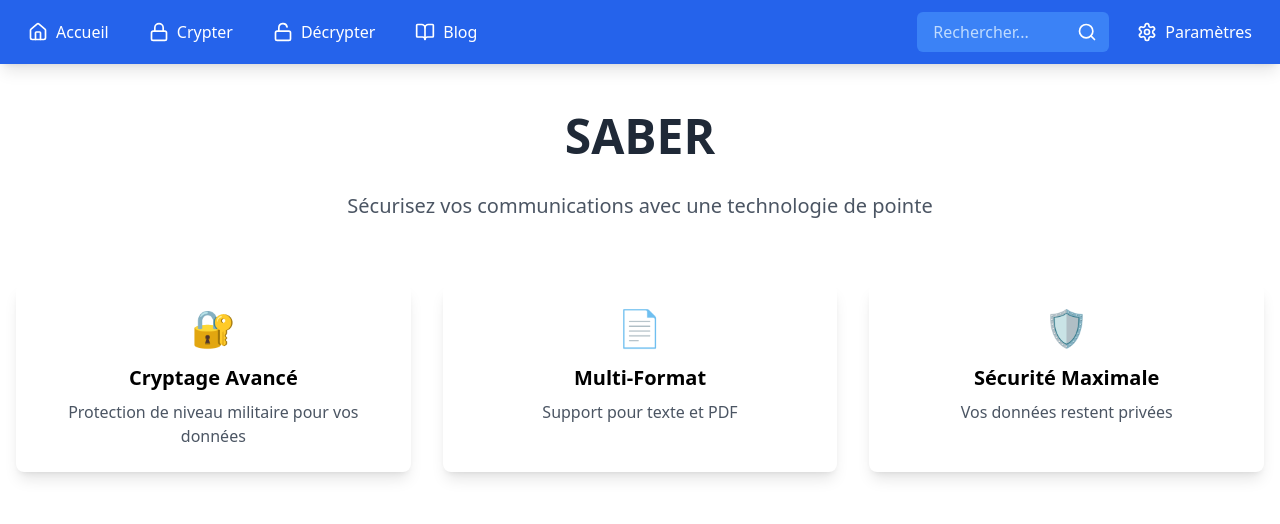
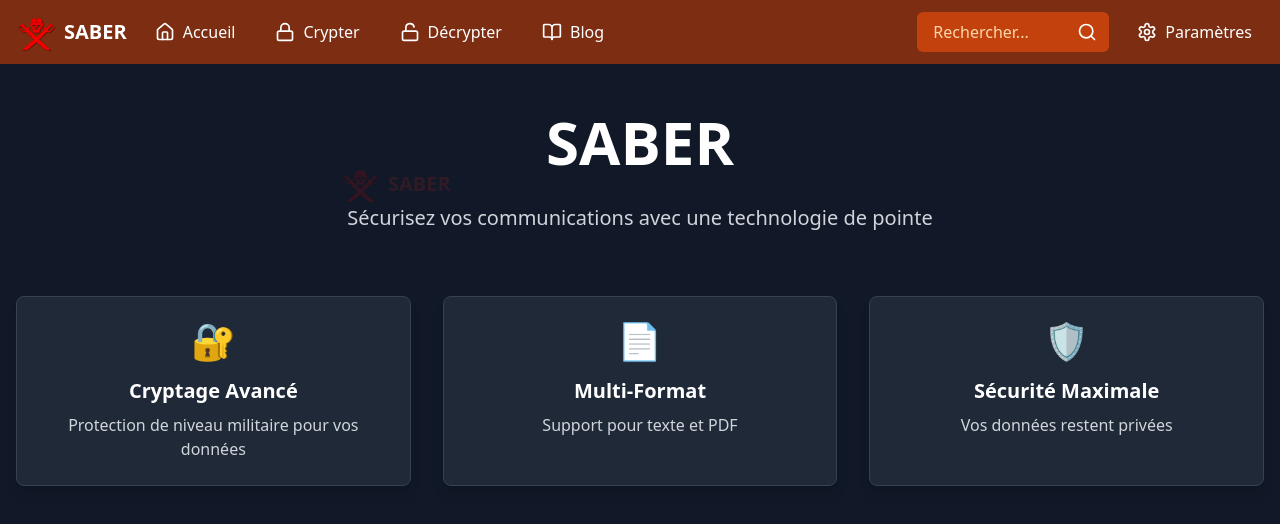
Before and after one commit to mpgamer75/fall2024-webtech-210, a Next.js app in the folder app-cryptage/: page / in a window 1280 px wide. Shown: the top 524 px of the page. Built offline with nearby package versions, Linux system fonts and the light colour scheme.

Commit message:
feat: ajout d'un style pour le logo et modification de la couleur de la barre de navigation et de l apage d'acceuil

```diff
--- a/app-cryptage/src/app/components/Logo.js
+++ b/app-cryptage/src/app/components/Logo.js
@@ -5,13 +5,13 @@ const Logo = () => {
   return (
     <div className="flex items-center space-x-2">
       <Image
-        src="/images/https://fr.pinterest.com/cerebraldefence/" // lien logo
+        src="/logo-app3.png" // lien logo
         alt="SABER"
         width={40}
         height={40}
         className="dark:invert" // Inverse les couleurs en cas d'activation du mode sombre
       />
-      <span className="font-bold text-xl text-gray-800 dark:text-white">
+      <span className="font-bold text-xl text-white-800 dark:text-white">
         SABER
       </span>
     </div>
--- a/app-cryptage/src/app/components/Navigation.js
+++ b/app-cryptage/src/app/components/Navigation.js
@@ -1,6 +1,7 @@
 'use client';
 
 import { Search, Settings, Home, Lock, Unlock, BookOpen } from 'lucide-react';
+import Logo from './Logo';
 
 const Navigation = () => {
   const links = [
@@ -11,15 +12,16 @@ const Navigation = () => {
   ];
 
   return (
-    <nav className="bg-blue-600 text-white shadow-lg">
+    <nav className="bg-orange-900 text-white shadow-lg">
       <div className="max-w-7xl mx-auto px-4">
         <div className="flex items-center justify-between h-16">
           <div className="flex items-center space-x-4">
+            <Logo />
             {links.map(({ href, icon: Icon, text }) => (
               <a
                 key={href}
                 href={href}
-                className="flex items-center space-x-2 px-3 py-2 rounded-md hover:bg-blue-700 transition-colors"
+                className="flex items-center space-x-2 px-3 py-2 rounded-md hover:bg-orange-700 transition-colors"
               >
                 <Icon size={20} />
                 <span>{text}</span>
@@ -32,13 +34,13 @@ const Navigation = () => {
               <input
                 type="text"
                 placeholder="Rechercher..."
-                className="bg-blue-500 text-white placeholder-blue-200 px-4 py-2 rounded-md focus:outline-none focus:ring-2 focus:ring-white w-48"
+                className="bg-orange-700 text-white placeholder-orange-200 px-4 py-2 rounded-md focus:outline-none focus:ring-2 focus:ring-white w-48"
               />
               <Search className="absolute right-3 top-2.5" size={20} />
             </div>
             <a
               href="/settings"
-              className="flex items-center space-x-2 px-3 py-2 rounded-md hover:bg-blue-700 transition-colors"
+              className="flex items-center space-x-2 px-3 py-2 rounded-md hover:bg-orange-700 transition-colors"
             >
               <Settings size={20} />
               <span>Paramètres</span>
--- a/app-cryptage/src/app/page.js
+++ b/app-cryptage/src/app/page.js
@@ -1,19 +1,32 @@
-// src/app/page.js
 'use client';
 
 import { motion } from 'framer-motion';
+import Logo from './components/Logo';
+import { ServerOffIcon } from 'lucide-react';
 
 export default function Home() {
   return (
-    <div className="min-h-screen py-12 px-4">
+    <div className="min-h-screen py-12 px-4 bg-gray-900 relative overflow-hidden">
+      {/* Logo en fond */}
+      <motion.div
+        initial={{ opacity: 0 }}
+        animate={{ opacity: 0.15 }}
+        transition={{ duration: 1.5 }}
+        className="absolute inset-0 flex items-center justify-center pointer-events-none"
+      >
+        <div className="w-[600px] h-[600px] text-red-600">
+          <Logo />
+        </div>
+      </motion.div>
+
       <motion.div
         initial={{ opacity: 0, y: 20 }}
         animate={{ opacity: 1, y: 0 }}
         transition={{ duration: 0.8 }}
-        className="max-w-7xl mx-auto text-center"
+        className="max-w-7xl mx-auto text-center relative z-10"
       >
         <motion.h1
-          className="text-5xl font-bold mb-8 text-gray-800 dark:text-white"
+          className="text-6xl font-bold mb-8 text-white"
           initial={{ scale: 0.9 }}
           animate={{ scale: 1 }}
           transition={{ duration: 0.5 }}
@@ -25,7 +38,7 @@ export default function Home() {
           initial={{ opacity: 0 }}
           animate={{ opacity: 1 }}
           transition={{ delay: 0.3 }}
-          className="text-xl text-gray-600 dark:text-gray-300 mb-12"
+          className="text-xl text-gray-300 mb-12"
         >
           Sécurisez vos communications avec une technologie de pointe
         </motion.div>
@@ -56,15 +69,15 @@ export default function Home() {
           ].map((feature, index) => (
             <motion.div
               key={index}
-              className="bg-white dark:bg-gray-800 p-6 rounded-lg shadow-lg"
+              className="bg-gray-800 p-6 rounded-lg shadow-lg border border-gray-700"
               whileHover={{ scale: 1.05 }}
               transition={{ duration: 0.2 }}
             >
               <div className="text-4xl mb-4">{feature.icon}</div>
-              <h3 className="text-xl font-semibold mb-2 dark:text-white">
+              <h3 className="text-xl font-semibold mb-2 text-white">
                 {feature.title}
               </h3>
-              <p className="text-gray-600 dark:text-gray-300">
+              <p className="text-gray-300">
                 {feature.description}
               </p>
             </motion.div>
```
Also changed, not shown: app-cryptage/public/logo-app3.png (added).
